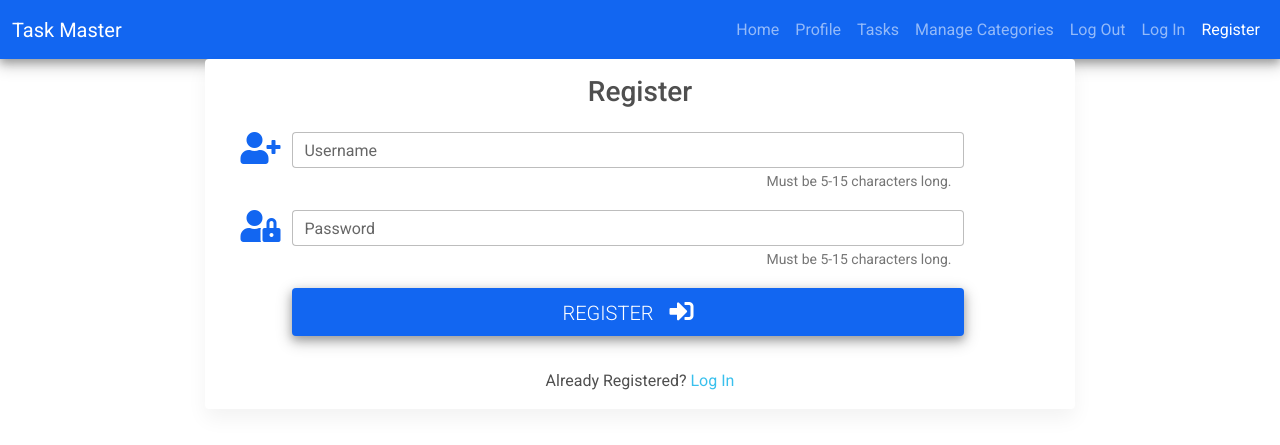
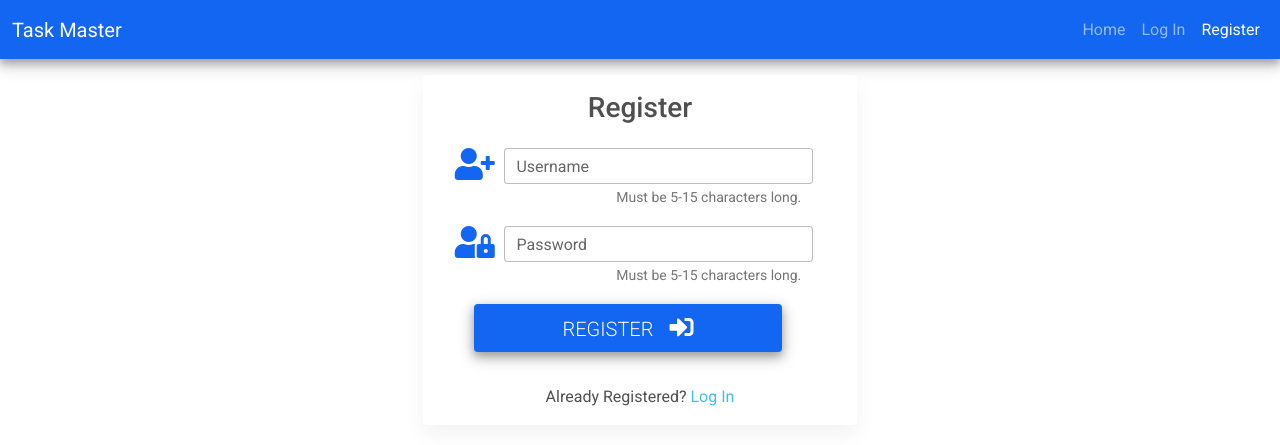
Before and after one commit to ruszkipista/cims03-my-car, a Flask app: page /register in a window 1280 px wide. Shown: the top 445 px of the page. Run offline with Flask 2, Linux system fonts and the light colour scheme.

Commit message:
add logout functionality

```diff
--- a/run.py
+++ b/run.py
@@ -75,10 +75,11 @@ def register():
     username_field = app.config["MONGO_COLLECTION_USERS"]['fields'][0]
     password_field = app.config["MONGO_COLLECTION_USERS"]['fields'][1]
     if request.method == "POST":
+        username = request.form.get(username_field).lower()
+        password = request.form.get(password_field)
         # check if username already exists in db
         coll = get_mongo_coll(app.config["MONGO_COLLECTION_USERS"]['name'])
-        username = request.form.get(username_field).lower()
-        username_old = coll.find_one({username_field: username})
+        username_old = coll.find_one({username_field: username}, {username_field: 1})
         if username_old:
             flash("Username already exists", 'text-danger')
             return redirect(url_for("register"))
@@ -104,14 +105,15 @@ def login():
         username = request.form.get(username_field).lower()
         password = request.form.get(password_field)
         coll = get_mongo_coll(app.config["MONGO_COLLECTION_USERS"]['name'])
-        password_old = coll.find_one({username_field: username})[password_field]
-        if not password_old or not check_password_hash(password_old, password):
+        user_old = coll.find_one({username_field: username}, {password_field: 1})
+        if not user_old or not check_password_hash(user_old[password_field], password):
             flash("Incorrect Username and/or Password", 'text-danger')
             return redirect(url_for("login"))
 
         # put the username into 'session' cookie
         session[username_field] = username
         flash(f"Welcome, {username}", "text-success")
+        return redirect(url_for("tasks"))
     return render_template("reglog.html", register=False)
 
 @app.route("/profile")
@@ -124,7 +126,10 @@ def cats():
 
 @app.route("/logout")
 def logout():
-    pass
+    if session.get(app.config["MONGO_COLLECTION_USERS"]['fields'][0], None):
+        session.pop(app.config["MONGO_COLLECTION_USERS"]['fields'][0])
+        flash("You have been logged out", "text-success")
+    return redirect(url_for("login"))
 
 @app.route("/tasks", methods=['GET','POST'])
 def tasks():
--- a/templates/base.html
+++ b/templates/base.html
@@ -38,6 +38,7 @@
                 <a class="nav-link {% if url_for('index')==request.path %}active{% endif %}" aria-current="page"
                    href="{{ url_for('index') }}">Home</a>
               </li>
+              {% if session['username'] %}
               <li class="nav-item">
                 <a class="nav-link {% if url_for('profile')==request.path %}active{% endif %}"
                     href="{{ url_for('profile') }}">Profile</a>
@@ -51,9 +52,9 @@
                     href="{{ url_for('cats') }}">Manage Categories</a>
               </li>
               <li class="nav-item">
-                <a class="nav-link {% if url_for('logout')==request.path %}active{% endif %}"
-                    href="{{ url_for('logout') }}">Log Out</a>
+                <a class="nav-link" href="{{ url_for('logout') }}">Log Out</a>
               </li>
+              {% else %}
               <li class="nav-item">
                 <a class="nav-link {% if url_for('login')==request.path %}active{% endif %}"
                     href="{{ url_for('login') }}">Log In</a>
@@ -62,6 +63,7 @@
                 <a class="nav-link {% if url_for('register')==request.path %}active{% endif %}"
                     href="{{ url_for('register') }}">Register</a>
               </li>
+              {% endif %}
             </ul>
           </div>
         </div>
--- a/templates/reglog.html
+++ b/templates/reglog.html
@@ -5,11 +5,11 @@
 
 {% block body %}
 <div class="row">
-    <div class="card col offset-md-2 col-12 col-md-8">
+    <div class="card col-12 offset-md-2 col-md-8 offset-lg-4 col-lg-4 mt-3">
         <form class="card-body row g-3 align-items-center" method="POST" action="{{ request.path }}">
             <h3 class="card-title text-center">{% if register %}Register{% else %}Log In{% endif %}</h3>
             <div class="row">
-                <div class="col-1 text-end mt-3">
+                <div class="col-1 col-lg-2 text-end mt-3">
                     <i class="fas {% if register %}fa-user-plus{% else %}fa-user-cog{% endif %} fa-2x text-primary"></i>
                 </div>
                 <div class="form-outline col-10 mt-3">
@@ -17,13 +17,13 @@
                         minlength="5" maxlength="15" pattern="^[a-zA-Z\d]{5,15}$" required>
                     <label class="form-label" for="username">Username</label>
                 </div>
-                <div class="offset-1 col-10 text-end mt-0">
+                <div class="col-11 col-lg-12 text-end mt-0">
                     <span id="username-rule" class="form-text">Must be 5-15 characters long.</span>
                 </div>
             </div>
 
             <div class="row">
-                <div class="col-1 text-end mt-3">
+                <div class="col-1 col-lg-2 text-end mt-3">
                     <i class="fas fa-user-lock fa-2x text-primary"></i>
                 </div>
                 <div class="form-outline col-10 mt-3">
@@ -31,7 +31,7 @@
                         minlength="5" maxlength="15" pattern="^[a-zA-Z\d]{5,15}$" required>
                     <label class="form-label" for="password">Password</label>
                 </div>
-                <div class="col-11 text-end mt-0">
+                <div class="col-11 col-lg-12 text-end mt-0">
                     <span id="password-rule" class="form-text">Must be 5-15 characters long.</span>
                 </div>
                 <button type="submit" class="btn btn-primary offset-1 col-10 shadow-2-strong my-3">
```
